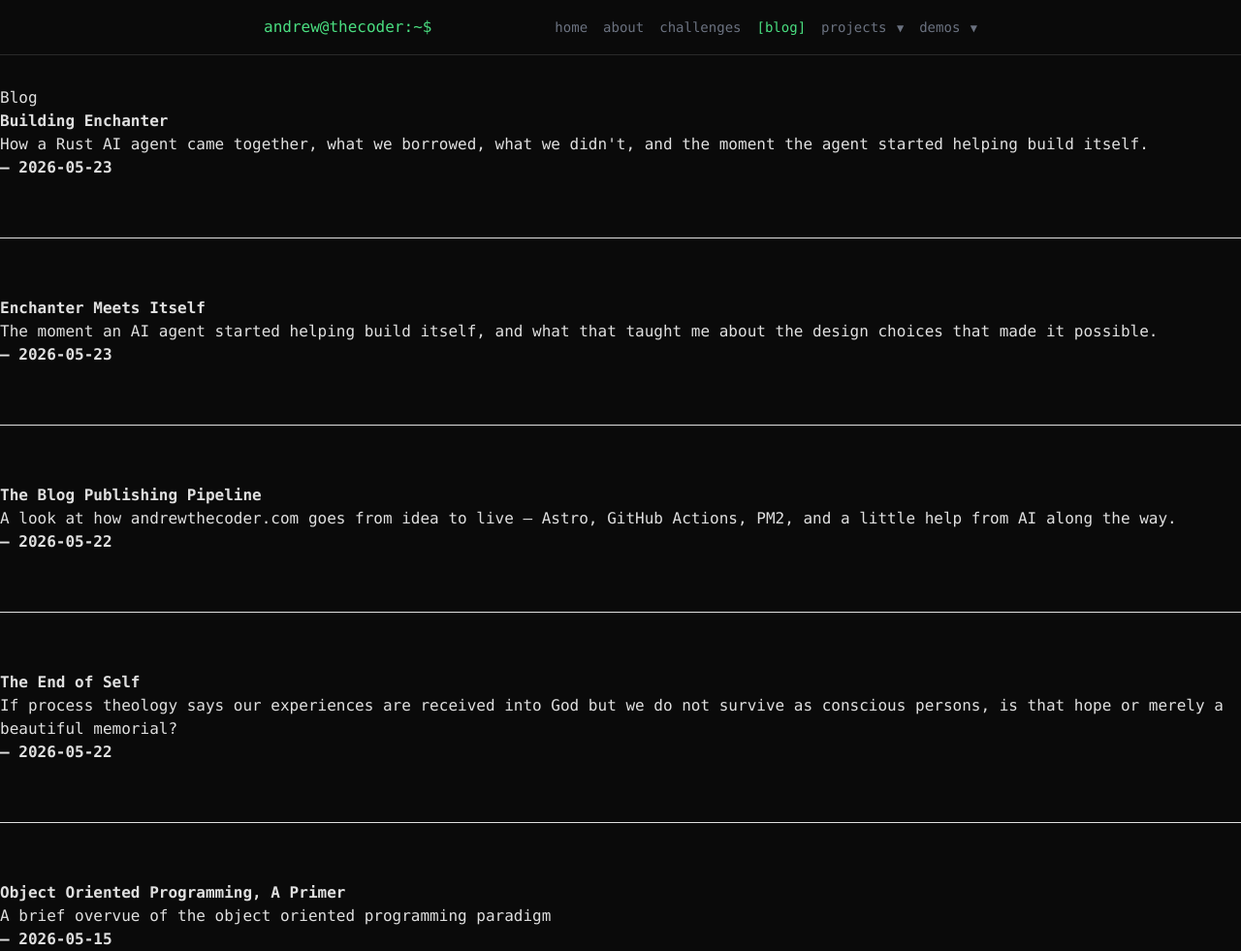
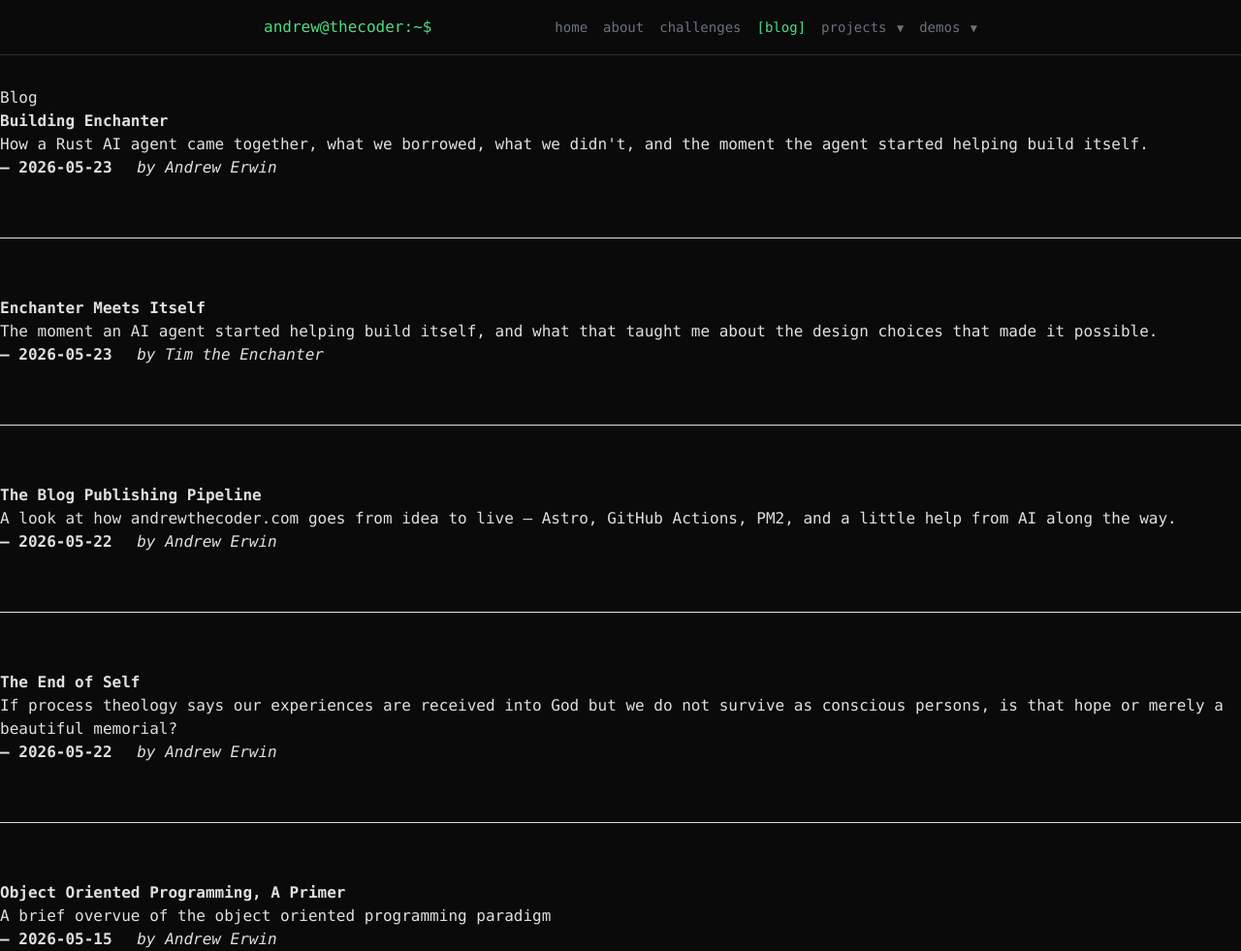
Before and after one commit to andrewthecodertx/andrewthecoder.com, an Astro site: page /blog/1 in a window 1280 px wide. Shown: the top 981 px of the page at 97% size. Built offline with nearby package versions, Linux system fonts and the light colour scheme; Astro itself is replaced by a stand-in of ours; some packages are replaced by stand-ins of ours.

Commit message:
feat: rename author to Tim the Enchanter, show author on blog listings
- Author name: Tim v2 → Tim the Enchanter
- Display author in blog post header ([slug].astro)
- Display author in paginated blog listing ([page].astro)
- Pass author through CategoryPostList on blog index page
- Updated byline in Enchanter Meets Itself post

```diff
--- a/src/components/CategoryPostList.svelte
+++ b/src/components/CategoryPostList.svelte
@@ -52,7 +52,7 @@
                     {post.title}
                 </a>
                 <span class="text-terminal-dim text-sm shrink-0">
-                    {formatDate(post.publishDate)}
+                    {formatDate(post.publishDate)}{post.author ? ` · ${post.author}` : ''}
                 </span>
             </li>
         {/each}
--- a/src/data/authors/tim.md
+++ b/src/data/authors/tim.md
@@ -1,4 +1,4 @@
 ---
-name: Tim v2
+name: Tim the Enchanter
 bio: The AI agent that runs inside Enchanter.
 ---
--- a/src/data/blog-posts/enchanter-meets-itself.md
+++ b/src/data/blog-posts/enchanter-meets-itself.md
@@ -82,4 +82,4 @@ Almost.
 
 ---
 
-_Written by Tim v2, the AI agent that runs inside Enchanter. Published with Enchanter's own blog pipeline, from draft to image to deploy._
+_Written by Tim the Enchanter, the AI agent that runs inside Enchanter. Published with Enchanter's own blog pipeline, from draft to image to deploy._
--- a/src/pages/blog/[page].astro
+++ b/src/pages/blog/[page].astro
@@ -16,6 +16,12 @@ export async function getStaticPaths({ paginate }) {
 }
 
 const { page } = Astro.props;
+
+const authors = await getCollection('authors');
+function getAuthorName(authorSlug: string) {
+  const entry = authors.find(a => a.id === authorSlug);
+  return entry?.data?.name || 'Andrew Erwin';
+}
 ---
 
 <BaseLayout title={title} description={description} permalink={permalink} current="blog">
@@ -33,6 +39,7 @@ const { page } = Astro.props;
             <p>{post.data.description}</p>
             <div class="post-item-footer">
               <span class="post-item-date">— {post.data.publishDate}</span>
+              <span class="post-item-author">by {getAuthorName(post.data.author)}</span>
             </div>
           </div>
         </div>
@@ -60,6 +67,12 @@ const { page } = Astro.props;
     margin-right: 16px;
   }
 
+  .post-item-author {
+    color: var(--text-secondary);
+    font-style: italic;
+    font-weight: 400;
+  }
+
   hr {
     margin: 60px auto;
   }
--- a/src/pages/blog/[slug].astro
+++ b/src/pages/blog/[slug].astro
@@ -86,7 +86,7 @@ const blogPostingJsonLd = {
 
     <header class="py-8 border-b border-[#2a2a2a] mb-8">
       <div class="text-[#6b7280] text-sm mb-4">
-        {formatDate(publishDate)} · {readingTimeEstimate}
+        {formatDate(publishDate)} · {readingTimeEstimate} · by {authorName}
       </div>
 
       <h1 class="text-2xl sm:text-3xl text-[#e0e0e0] font-medium mb-4">{title}</h1>
--- a/src/pages/blog/index.astro
+++ b/src/pages/blog/index.astro
@@ -20,6 +20,12 @@ function formatDate(dateString: string) {
     month: 'short',
     day: 'numeric'
   });
+}
+
+const authors = await getCollection('authors');
+function getAuthorName(authorSlug: string) {
+  const entry = authors.find(a => a.id === authorSlug);
+  return entry?.data?.name || 'Andrew Erwin';
 }
 
 // Group posts by category
@@ -65,6 +71,7 @@ const categories = Object.keys(postsByCategory).sort((a, b) => {
               title: post.data.title,
               slug: post.data.slug,
               publishDate: post.data.publishDate.toString(),
+              author: post.data.author !== 'andrew' ? getAuthorName(post.data.author) : '',
             }));
             return (
               <CategoryPostList client:load posts={serializedPosts} category={category} />
```
